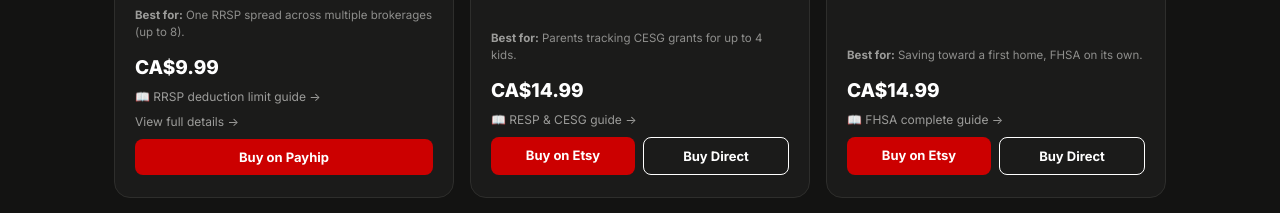
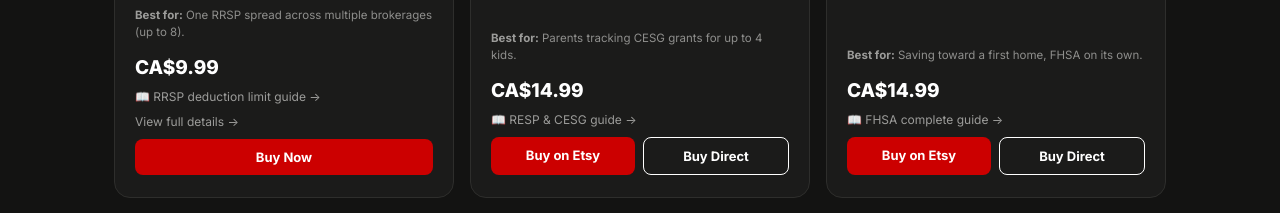
Before and after one commit to maplesheetco/maplesheet-website, a React (Vite) app: page /trackers in a window 1280 px wide. Shown: the part 840-1053 px from the top of the page. Built offline with nearby package versions, Linux system fonts and the light colour scheme.

Commit message:
Refactor buy button logic for product checkout

```diff
--- a/src/pages/Trackers.jsx
+++ b/src/pages/Trackers.jsx
@@ -128,8 +128,18 @@ export default function Trackers() {
                       background: B.red, padding: "10px 8px", borderRadius: 8, textDecoration: "none",
                     }}>Buy on Etsy</a>
                   )}
-                  {p.directUrl ? (
-                    <a href={p.directUrl} target="_blank" rel="noreferrer" className="ml-btn" onClick={() => trackBuyClicked({
+                  {p.stripeCheckout ? (
+                    <Link to={`/checkout/${p.sku}`} className="ml-btn"
+                      onClick={() => trackBuyClicked({
+                      productName: p.name, productTag: p.tag, priceCad: p.price,
+                      checkoutDestination: "stripe", sourceSection: "trackers_catalog",
+                    })} style={{
+                      flex: 1, textAlign: "center", fontSize: 13, fontWeight: 700, color: "#fff",
+                      background: B.red, padding: "10px 8px", borderRadius: 8, textDecoration: "none",
+                    }}>Buy Now</Link>
+                  ) : p.directUrl ? (
+                    <a href={p.directUrl} target="_blank" rel="noreferrer" className="ml-btn"
+                      onClick={() => trackBuyClicked({
                       productName: p.name, productTag: p.tag, priceCad: p.price,
                       checkoutDestination: "direct", sourceSection: "trackers_catalog",
                     })} style={p.url ? {
```
